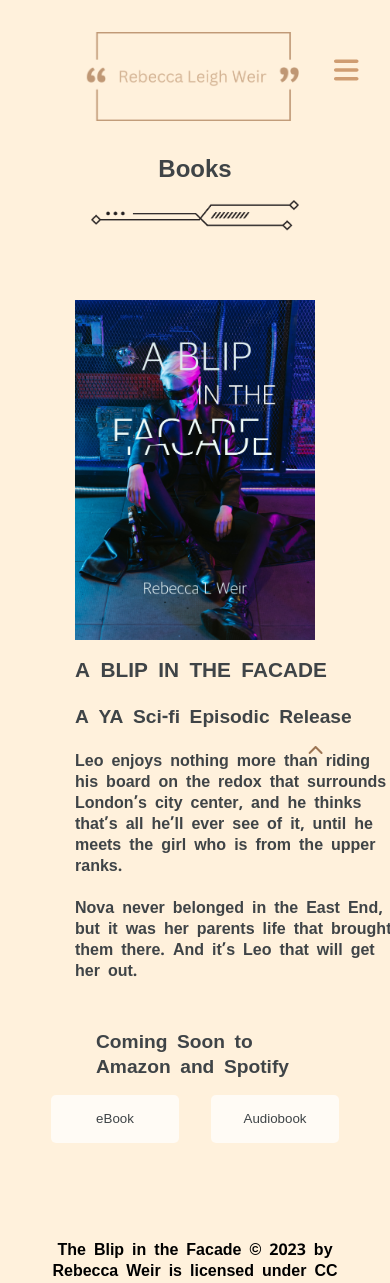
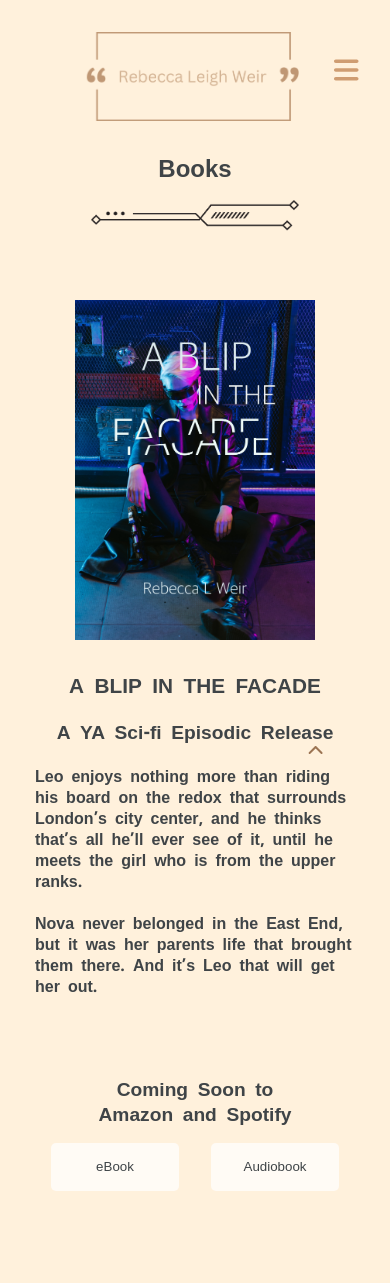
Before and after one commit to rweir4/personaldevsite, a Next.js app: page /books in a window 390 px wide. Shown: the top 1283 px of the page. Built offline with nearby package versions, Linux system fonts and the light colour scheme; a web font is replaced by a local one.

Commit message:
Fix mobile book description spacing

```diff
--- a/app/page.module.scss
+++ b/app/page.module.scss
@@ -64,6 +64,19 @@
   justify-content: left;
 }
 
+.bracket_logo {
+  max-width: 22rem;
+  padding: 2rem 0;
+  display: block;
+  margin: auto;
+  position: relative;
+  z-index: 10;
+
+  @media screen and (max-width: 900px) {
+    max-width: 60%;
+  }
+}
+
 .intro {
   position: absolute;
   left: 50%;
@@ -91,19 +104,6 @@
 
   @media screen and (max-width: 600px) {
     top: 10rem;
-  }
-}
-
-.bracket_logo {
-  max-width: 22rem;
-  padding: 2rem 0;
-  display: block;
-  margin: auto;
-  position: relative;
-  z-index: 10;
-
-  @media screen and (max-width: 900px) {
-    max-width: 60%;
   }
 }
 
@@ -602,10 +602,24 @@
   flex-wrap: wrap;
   justify-content: space-around;
 
+  h2 {
+    text-align: center;
+  }
+
+  h3 {
+    text-align: center;
+  }
+
   p {
     margin-top: 1rem;
     margin-left: 5rem;
     width: 20rem;
+  }
+
+  @media screen and (max-width: 600px) {
+    p {
+      margin: 2rem;
+    }
   }
 }
 
@@ -625,7 +639,7 @@
 }
 
 .coming_soon {
-  text-align: centerd;
+  text-align: center;
   color: var(--dark-grey);
   padding-top: 3rem;
 }
```
